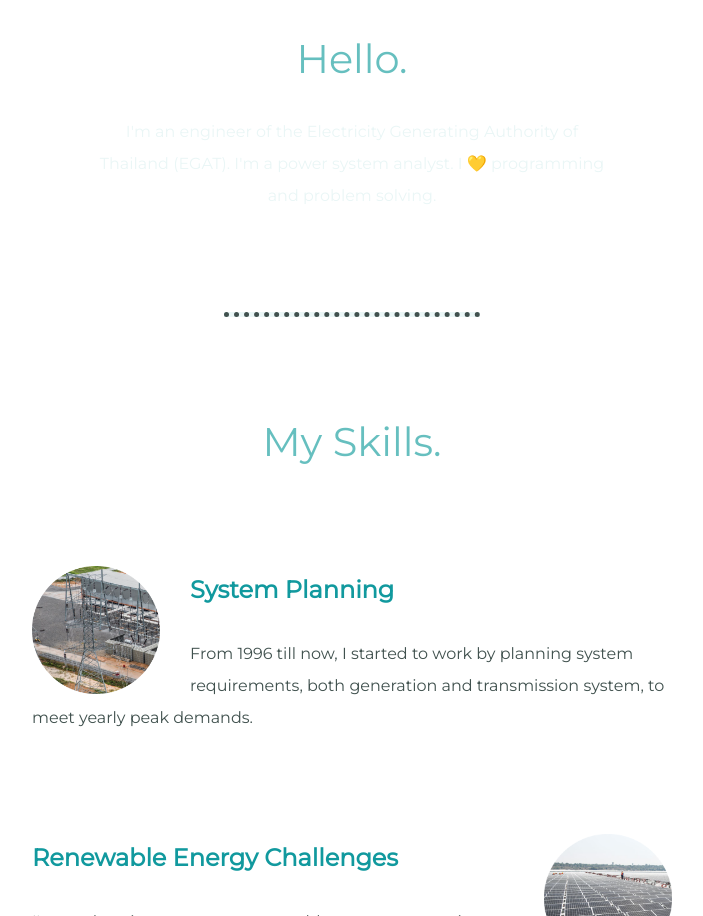
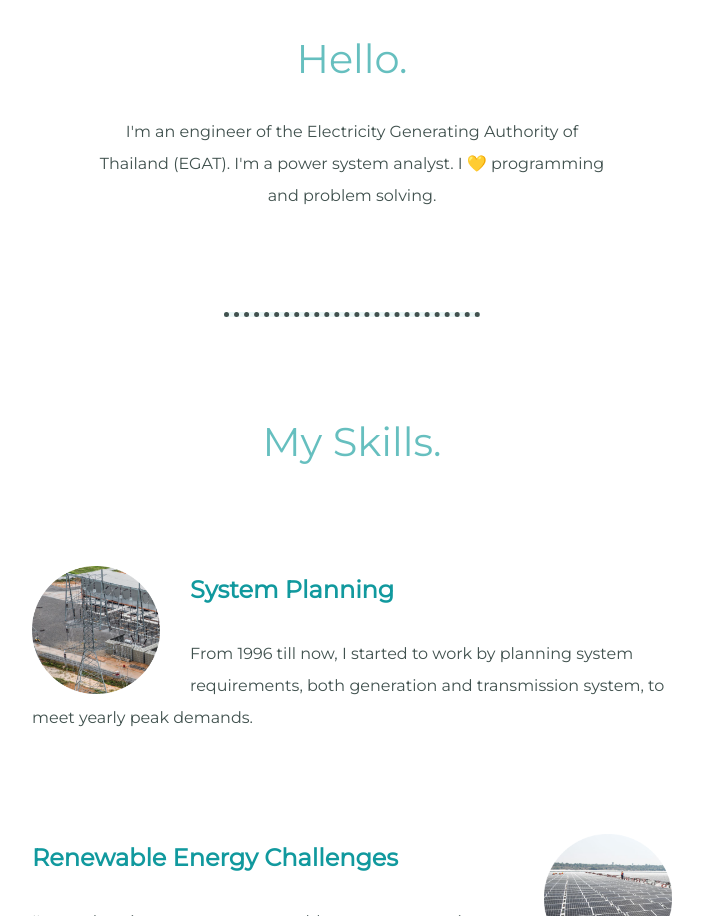
Before and after one commit to JumBO-EGAT/cv, a plain HTML site: page index.html in a window 1280 px wide. Shown: the part 1132-2048 px from the top of the page, without its empty margins (288-991 px from the left). Drawn offline with Linux system fonts and the light colour scheme.

Commit message:
Correct color text in class intro

```diff
--- a/css/styles.css
+++ b/css/styles.css
@@ -107,7 +107,8 @@ span {
 
 .intro {
   width: 40%;
-  color: #EAF6F6;  margin: auto;
+  color: #40514E;
+  margin: auto;
 }
 
 
```
